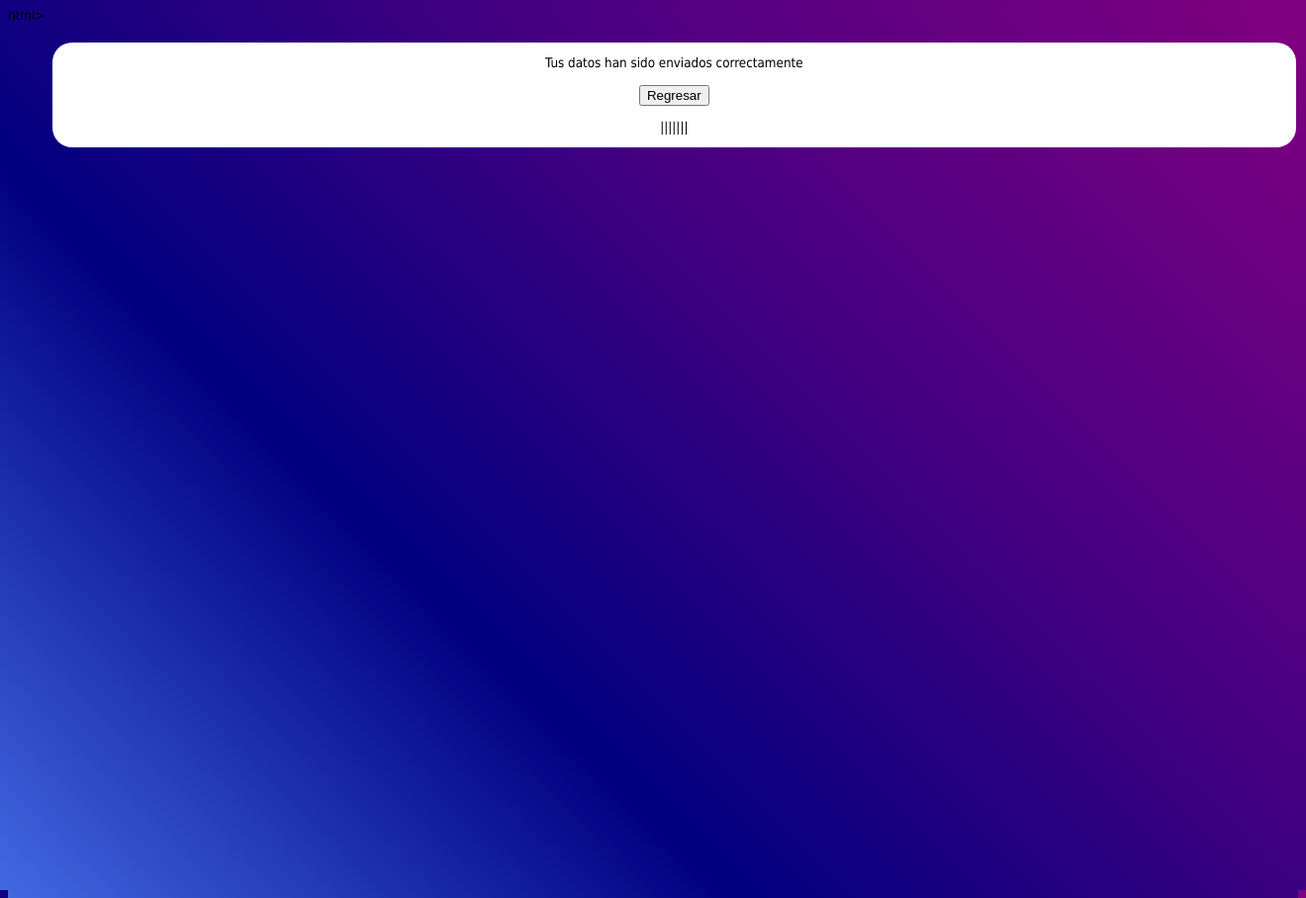
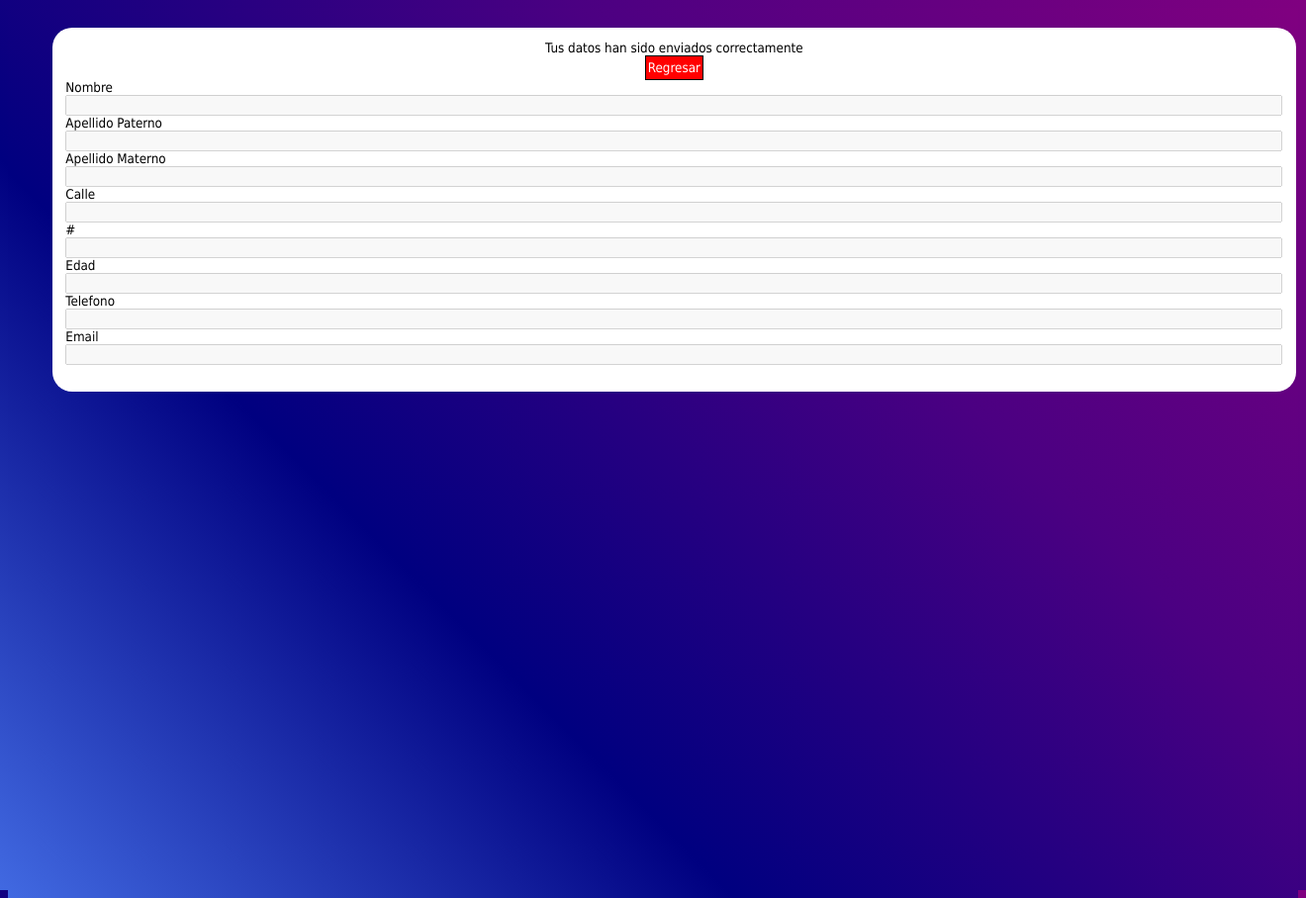
Before and after one commit to ErnestoRB/BCWebApp, a PHP site: page /submited.php in a window 1320 px wide. Shown: the whole page at 99% size. Run offline with PHP 8.4, Linux system fonts and the light colour scheme; data that the repository does not hold is empty.

Commit message:
Modificar estilos

```diff
--- a/index.php
+++ b/index.php
@@ -2,7 +2,7 @@
 	<head>
    	 <title>Inserta tus datos!</title>
 		<link href="https://fonts.googleapis.com/css2?family=Dosis&display=swap" rel="stylesheet">
-    	<link rel="stylesheet" href="style.css">
+    	<link rel="stylesheet" href="index.css">
 		<script src="validation.js" defer></script>
   	</head>
 	<body>
@@ -14,7 +14,7 @@
 
 		<div class="tabla_principal">
 			<div class="centrar titulo_cuadro">
-				<font size=3 color="#ffffff">Por favor, llene los datos requeridos a continuación:<br></font>
+				<b style="color:white;">Por favor, llene los datos requeridos a continuación:<br></b>
 			</div>
 
 			<br>
--- /dev/null
+++ b/submited.css
@@ -0,0 +1,58 @@
+input[disabled] {
+  display: block;
+}
+
+body,
+html {
+  background: linear-gradient(45deg, royalblue, navy, indigo, purple);
+  height: 900px;
+  font-family: Tahoma, fantasy;
+  font-size: 10pt;
+}
+
+div.primer_recuadro {
+  position: relative;
+  top: 20px;
+  left: 45px;
+
+  border-radius: 20px;
+
+  width: 1230px;
+  background-color: #ffffff;
+  padding: 1em;
+}
+
+.flex {
+  display: flex;
+}
+
+.flex-center {
+  items-center: center;
+  justify-content: center;
+}
+
+.flex-wrap {
+  flex-wrap: wrap;
+}
+
+a {
+  text-decoration: none;
+  color: white;
+  background-color: red;
+  border: 1px solid black;
+  padding-inline: 2px;
+  padding-block: 4px;
+}
+
+.centrar {
+  text-align: center;
+}
+
+.w-full {
+  width: 100%;
+}
+
+input {
+  width: 100%;
+  display: block;
+}
--- a/submited.php
+++ b/submited.php
@@ -1,4 +1,4 @@
-html>
+<html>
 	<?php
 		$nombre=$_POST["nombre"];
 		$apellidoP=$_POST["apellido1"];
@@ -11,37 +11,36 @@ html>
 	?>
 	<head>
    	 <title>Datos enviados</title>
-    		<style type="text/css" media="screen">
-
-  		body, html {
-  			background: linear-gradient(45deg, royalblue, navy, indigo, purple);
-  			height: 900px;
-    			font-family: Tahoma, fantasy;
-    			font-size: 10pt;
-  			}
-
-  		div.primer_recuadro{
-  			position: relative;
-    			top: 20px; left: 45px;
-
-    			border-radius: 20px;
-
-  			width: 1230px;
-  			background-color: #ffffff;
-  			padding: 1em;
-  		}
-
-  		.centrar{
-  			text-align: center;
-  		}
-  	</style>
+		<link rel="stylesheet" href="submited.css">
   	</head>
   	<body>
-  		<div class="primer_recuadro centrar">
-  			Tus datos han sido enviados correctamente<br><br>
-  			<form action="index.php"><input type="submit" value="Regresar"> </form>
+  		<div class="primer_recuadro flex flex-center flex-wrap">
+			  <div class="centrar w-full">
+				<span >
+					Tus datos han sido enviados correctamente
+				<span>
+			  </div>
+			  <a href="index.php">Regresar</a>
+			  <form class="flex flex-wrap">
+				<label>Nombre</label>
+				<input type="text" disabled="true" value="<?= $nombre ?>">
+				<label>Apellido Paterno</label>
+				<input type="text" disabled="true" value="<?= $apellidoP ?>">
+				<label>Apellido Materno</label>
+				<input type="text" disabled="true" value="<?= $apellidoM ?>">
+				<label>Calle</label>
+				<input type="text" disabled="true" value="<?= $calle ?>">
+				<label>#</label>
+				<input type="number" disabled="true" value="<?= $no ?>">
+				<label>Edad</label>
+				<input type="number" disabled="true" value="<?= $edad ?>">
+				<label>Telefono</label>
+				<input type="tel" disabled="true" value="<?= $telefono ?>">
+				<label>Email</label>
+				<input type="email" disabled="true" value="<?= $email ?>">
+				</form>
   			<?php
-  				echo $nombre."|".$apellidoP."|".$apellidoM."|".$calle."|".$no."|".$edad."|".$telefono."|".$email;
+				#  echo $nombre."|".$apellidoP."|".$apellidoM."|".$calle."|".$no."|".$edad."|".$telefono."|".$email;
   			?>
   		</div>
 
```
Also changed, not shown: index.css (renamed from style.css).
